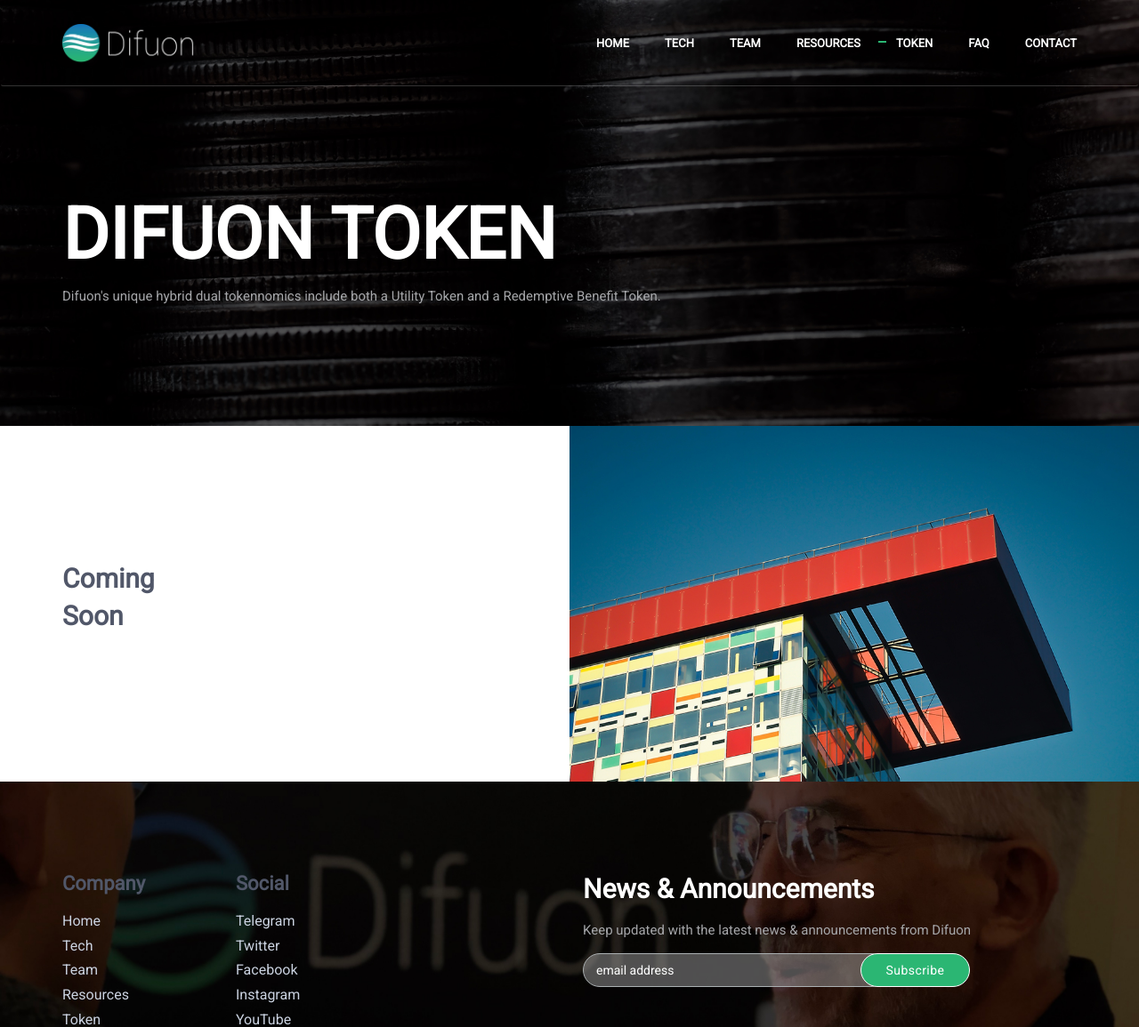
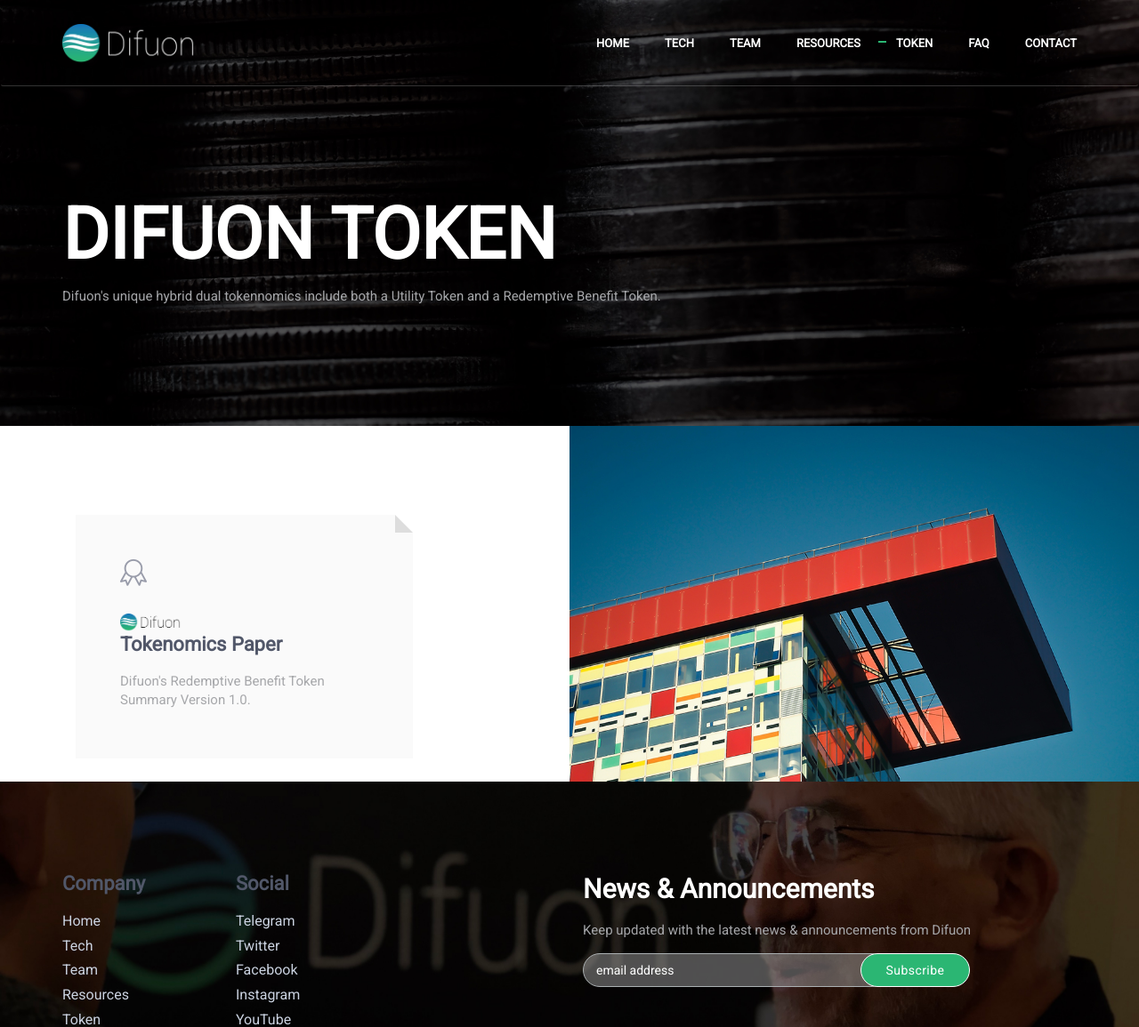
Before and after one commit to Difuon/website, a website: page token.html in a window 1280 px wide. Shown: the top 1155 px of the page at 89% size. Drawn offline with nearby package versions, Linux system fonts and the light colour scheme.

Commit message:
added the tokenomics paper to website

```diff
--- a/token.html
+++ b/token.html
@@ -127,9 +127,25 @@
                     <div class="ver-center">
                         <div class="ver-center-aligned">
                             <div class="promo-section-col">
-                                <h2>Coming Soon</h2>
-                                <!-- <p> Dual token model de-couples both a store of value and a medium of exchange. A Store of Value token is a Redemptive Benefit Token. Our utility token has true face value pegged to Difuon compute services at $1.00 and the price does not drop below redemptive value.</p>
-                                <p>Appreciation achieved through services enhancements and staking</p> -->
+                                    <div class="content-lg container">
+                                        <div class="row row-space-1 margin-b-2">
+                                            <div class="col-sm-4">
+                                                <div class="wow fadeInLeft" data-wow-duration=".3" data-wow-delay=".1s">
+                                                    <div class="service service-paper bg-color-sky-light" data-height="height">
+                                                        <div class="service-element">
+                                                            <i class="service-icon icon-badge"></i>
+                                                            <img style="height:20px;" src="img/difuon-logo-dark.png" alt="Difuon Logo">
+                                                        </div>
+                                                        <div class="service-info">
+                                                            <h3>Tokenomics Paper</h3>
+                                                            <p class="margin-b-5">Difuon's Redemptive Benefit Token Summary Version 1.0.</p>
+                                                        </div>
+                                                        <a href="https://github.com/Difuon/Papers/blob/master/papers/DifuonTokenomicsWP.pdf" class="content-wrapper-link"></a>
+                                                    </div>
+                                                </div>
+                                            </div>
+                                        </div>
+                                    </div>
                             </div>
                         </div>
                     </div>
```
Also changed, not shown: index.html (+6 -6 lines), resources.html (+7 -4 lines), 1 other file.
